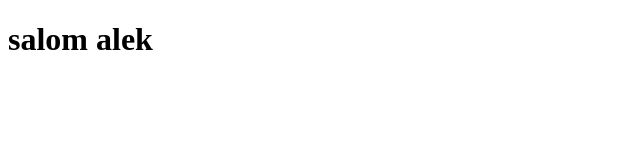
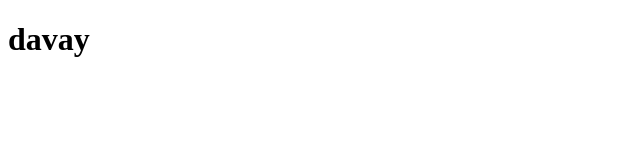
Before and after one commit to mahmudo9/1stproject, a plain HTML site: page index.html in a window 1280 px wide. Shown: the whole page, without its empty margins (0-640 px from the left). Drawn offline with Linux system fonts and the light colour scheme.

Commit message:
davay kadm

```diff
--- a/index.html
+++ b/index.html
@@ -6,6 +6,6 @@
     <title>Document</title>
 </head>
 <body>
-    <h1>salom alek</h1>
+    <h1>davay</h1>
 </body>
 </html>
```
